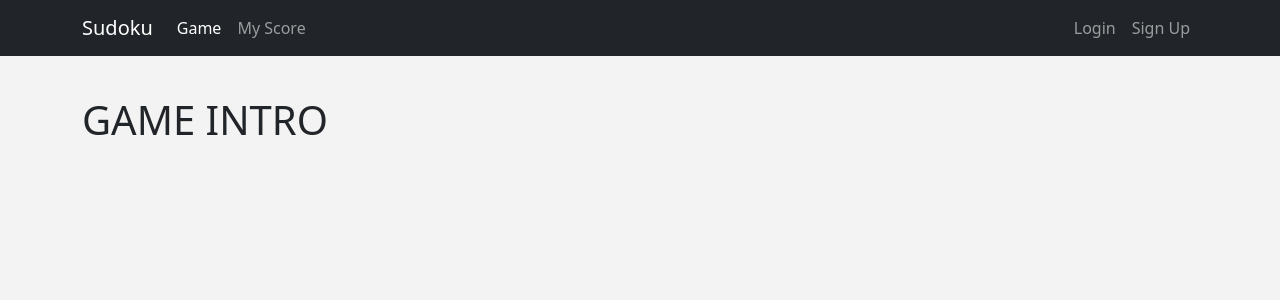
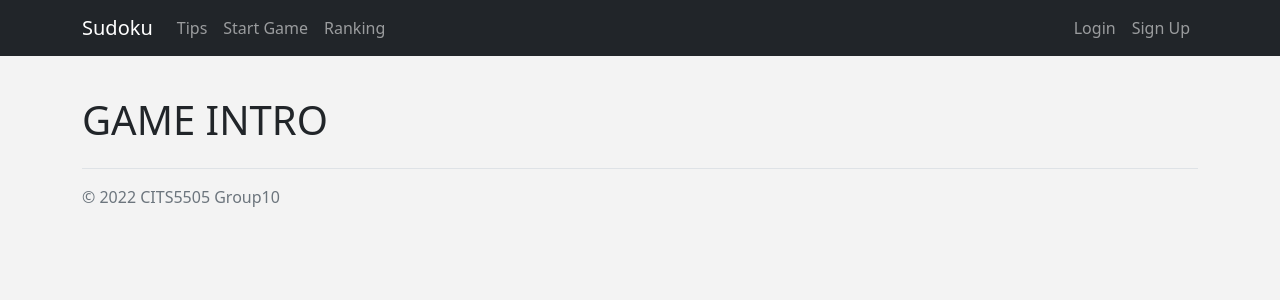
Before and after one commit to Valerietata/5506, a Flask app: page / in a window 1280 px wide. Shown: the top 300 px of the page. Run offline with Flask 2, Linux system fonts and the light colour scheme.

Commit message:
initialize basic framework(add tips and ranking)

```diff
--- a/app.py
+++ b/app.py
@@ -15,10 +15,6 @@ app.register_blueprint(game_bp)
 app.register_blueprint(user_bp)
 
 
-@app.route('/')
-def hello_world():  # put application's code here
-    return 'Hello World!'
-
 
 if __name__ == '__main__':
     app.run()
--- a/blueprints/game.py
+++ b/blueprints/game.py
@@ -1,7 +1,18 @@
 from flask import Blueprint, render_template
 
-bp = Blueprint("game",__name__, url_prefix="/")
+bp = Blueprint("game", __name__, url_prefix="")
+
+
+@bp.route("/play")
+def play():
+    return render_template('game_play.html')
+
 
 @bp.route("/")
-def index():
-    return render_template('index.html')
+def intro():
+    return render_template('intro.html')
+
+
+@bp.route("/tips")
+def tips():
+    return render_template('tips.html')
--- a/blueprints/user.py
+++ b/blueprints/user.py
@@ -11,3 +11,8 @@ def login():
 @bp.route("/register")
 def register():
     return render_template("register.html")
+
+
+@bp.route("/ranking")
+def ranking():
+    return render_template("ranking.html")
--- a/templates/base.html
+++ b/templates/base.html
@@ -19,10 +19,13 @@
         <div class="collapse navbar-collapse" id="navbarCollapse">
             <ul class="navbar-nav me-auto mb-2 mb-md-0">
                 <li class="nav-item">
-                    <a class="nav-link active" aria-current="page" href="{{ url_for('game.index') }}">Game</a>
+                    <a class="nav-link" aria-current="page" href="{{ url_for('game.tips') }}">Tips</a>
                 </li>
                 <li class="nav-item">
-                    <a class="nav-link" href="{{ url_for('game.index') }}">My Score</a>
+                    <a class="nav-link" aria-current="page" href="{{ url_for('game.play') }}">Start Game</a>
+                </li>
+                <li class="nav-item">
+                    <a class="nav-link" href="{{ url_for('user.ranking') }}">Ranking</a>
                 </li>
             </ul>
         </div>
@@ -43,5 +46,11 @@
     {% block body %}{% endblock %}
 </div>
 
+<div class="container">
+    <footer class="d-flex flex-wrap justify-content-between align-items-center py-3 my-4 border-top">
+        <p class="col-md-4 mb-0 text-muted ">© 2022 CITS5505 Group10</p>
+    </footer>
+</div>
+
 </body>
 </html>
```
Also changed, not shown: other parts of templates/base.html (+2 -2 lines), templates/game_play.html (added, +11 -0 lines), templates/ranking.html (added, +11 -0 lines), templates/tips.html (added, +11 -0 lines), templates/intro.html (renamed from templates/index.html).
